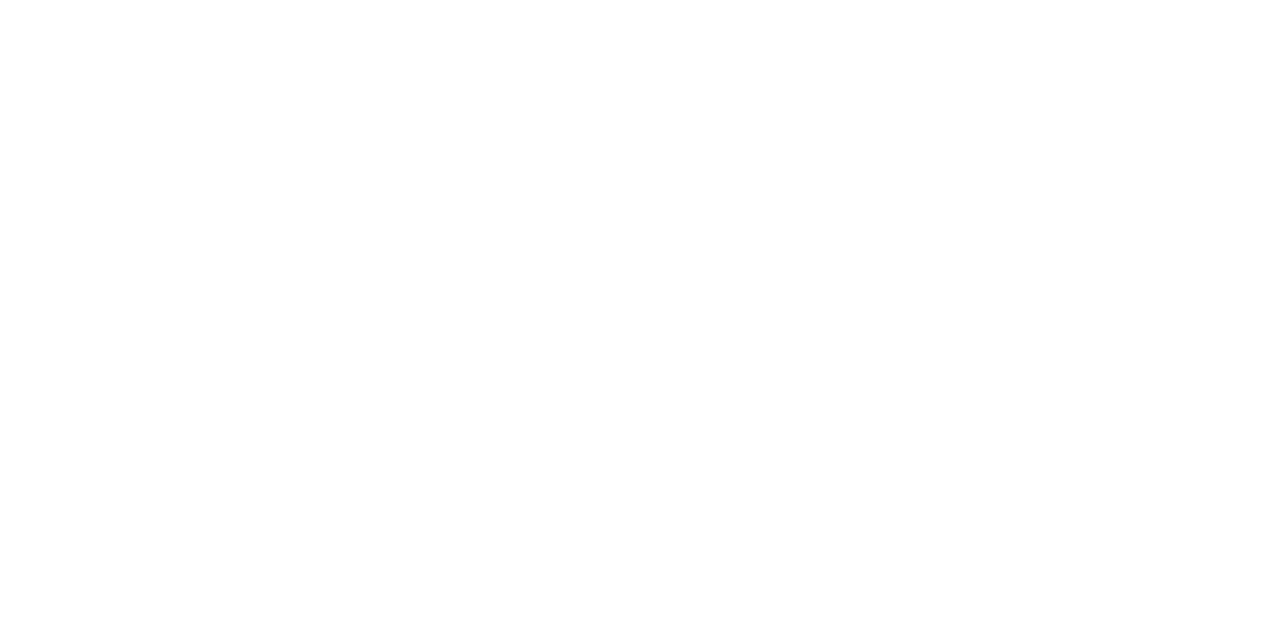
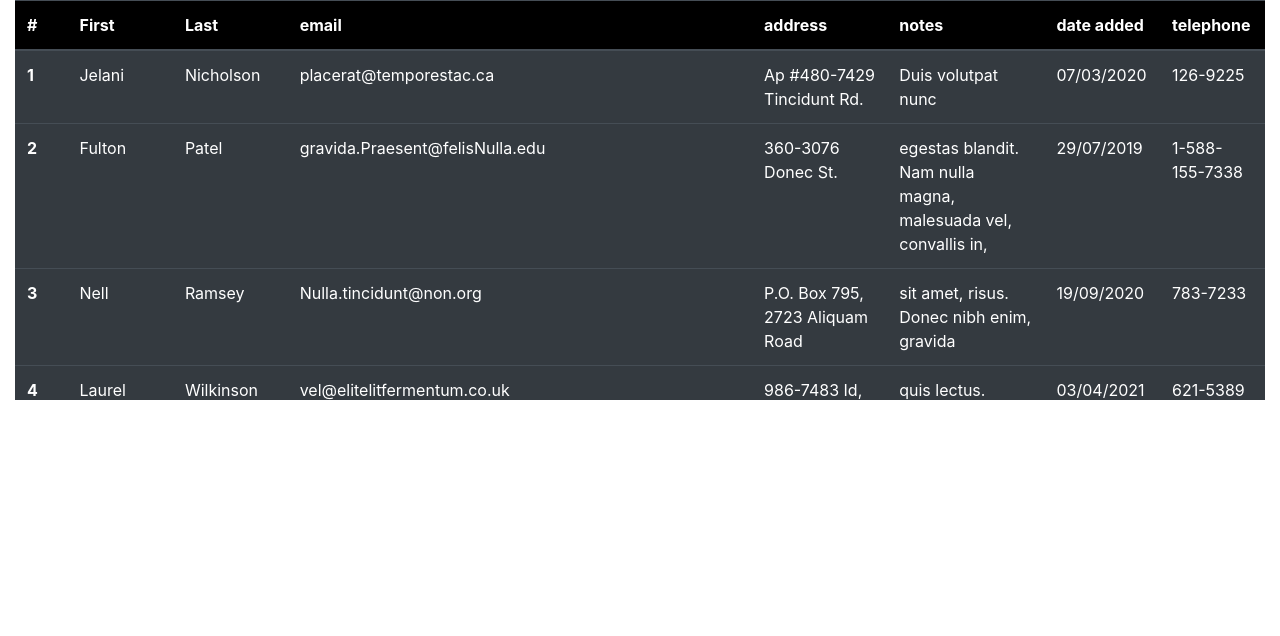
Before and after one commit to nevehallon/contacts, a plain HTML site: page index.html in a window 1280 px wide. Drawn offline with nearby package versions, Linux system fonts and the light colour scheme.

Commit message:
added table

```diff
--- a/css/style.scss
+++ b/css/style.scss
@@ -3,3 +3,15 @@
     padding: 0;
     box-sizing: border-box;
 }
+
+.table-responsive {
+    height: 400px;
+    overflow: scroll;
+}
+
+thead tr:nth-child(1) th {
+    background: black;
+    position: sticky;
+    top: 0;
+    z-index: 10;
+}
--- a/index.html
+++ b/index.html
@@ -20,9 +20,27 @@
 <body>
 
 
-    <div class="container">
+    <div class="container-fluid">
 
+        <div class="table-responsive">
+            <table id="table" class="table table-hover table-dark">
+                <thead>
+                    <tr>
+                        <th scope="col">#</th>
+                        <th scope="col">First</th>
+                        <th scope="col">Last</th>
+                        <th scope="col">email</th>
+                        <th scope="col">address</th>
+                        <th scope="col">notes</th>
+                        <th scope="col">date added</th>
+                        <th scope="col">telephone</th>
+                    </tr>
+                    <tbody id="t-body">
 
+                    </tbody>
+                </thead>
+            </table>
+        </div>
 
     </div>
 
--- a/js/main.js
+++ b/js/main.js
@@ -0,0 +1,18 @@
+let $tBody = document.getElementById('t-body');
+
+let content = '';
+
+for (let i = 0; i < data.length; i++) {
+    content += `<tr>
+    <th scope="row">${i + 1}</th>
+    <td>${data[i]['first name']}</td>
+    <td>${data[i]['last name']}</td>
+    <td>${data[i]['email']}</td>
+    <td>${data[i]['address']}</td>
+    <td>${data[i]['notes']}</td>
+    <td>${data[i]['date added']}</td>
+    <td>${data[i]['telephone']}</td>
+    </tr>`;
+}
+
+$tBody.innerHTML = content;
```
Also changed, not shown: css/style.css, 1 other file.
